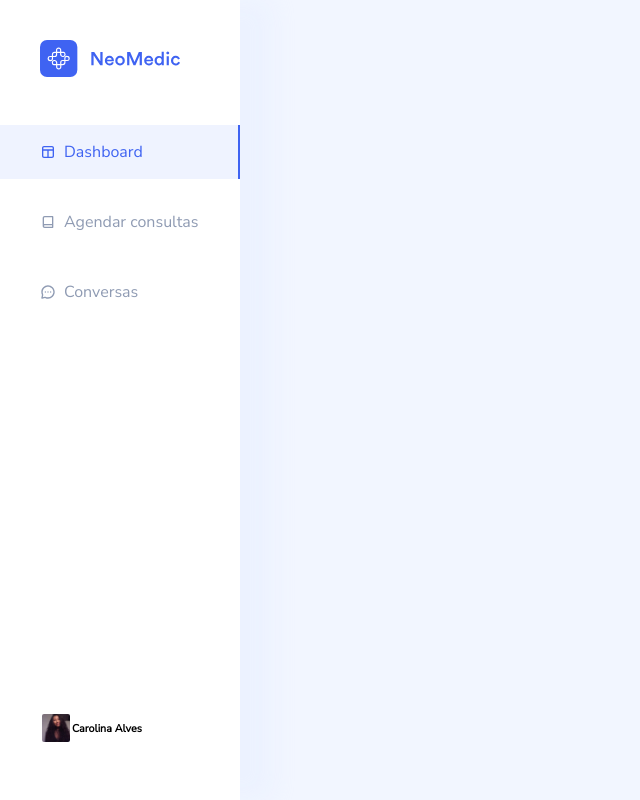
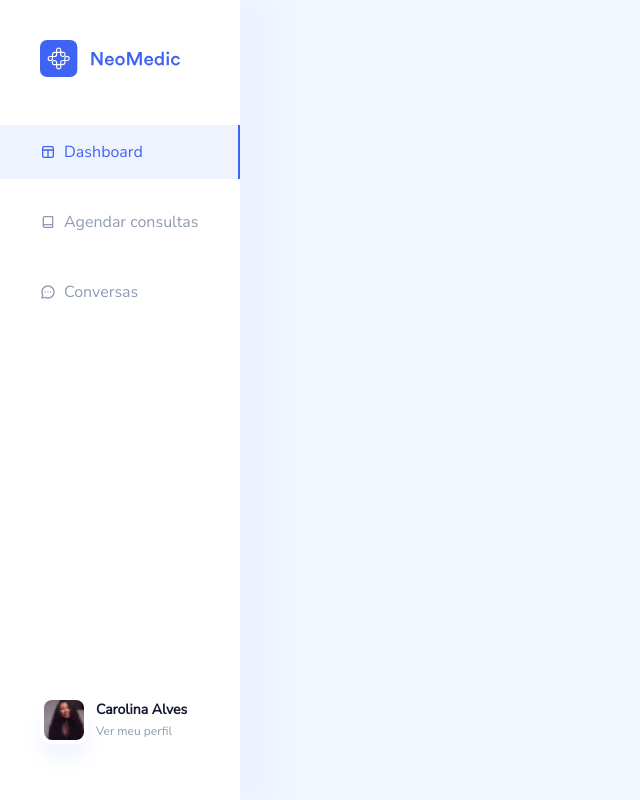
Before and after one commit to yumartins/NeoMedic, a React (Create React App) app in the folder web/: page / in a window 1280 px wide. Shown: the whole page, without its empty margins (0-640 px from the left). Built offline with nearby package versions, Linux system fonts and the light colour scheme.

Commit message:
style: styles sidebar

```diff
--- a/package.json
+++ b/package.json
@@ -26,5 +26,8 @@
     "commitizen": {
       "path": "./node_modules/cz-conventional-changelog"
     }
+  },
+  "dependencies": {
+    "mapbox-gl": "^1.9.1"
   }
 }
--- a/web/src/layout/Sidebar/index.js
+++ b/web/src/layout/Sidebar/index.js
@@ -1,8 +1,10 @@
 import React from 'react';
 import {
   Name,
+  Link,
   Item,
   Image,
+  Content,
   Picture,
   Article,
   NavIcon,
@@ -32,9 +34,12 @@ const Sidebar = () => (
       ))}
     </Navigation>
 
-    <Profile>
+    <Profile to="/profile">
       <Picture src={User} />
-      <Name>Carolina Alves</Name>
+      <Content>
+        <Name>Carolina Alves</Name>
+        <Link>Ver meu perfil</Link>
+      </Content>
     </Profile>
   </Article>
 );
--- a/web/src/layout/Sidebar/styles.js
+++ b/web/src/layout/Sidebar/styles.js
@@ -1,5 +1,5 @@
 import styled from 'styled-components';
-import { color, typograph, borderRadius } from '../../styles';
+import { color, typograph, radius, shadow } from '../../styles';
 import { NavLink } from 'react-router-dom';
 import { Icon } from '../../components/Icon';
 
@@ -70,18 +70,59 @@ export const Item = styled(NavLink)`
   }
 `;
 
-export const Profile = styled.div`
+export const Name = styled.h6`
+  font-size: ${typograph.size.s2};
+  font-weight: ${typograph.weight.semiBold};
+  color: ${color.gray._1000};
+`;
+
+export const Link = styled.span`
+  font-size: ${typograph.size.s1};
+  color: ${color.gray._600};
+`;
+
+export const Profile = styled(NavLink)`
   margin-top: auto;
   padding: 16px 40px;
   display: flex;
   align-items: center;
+  position: relative;
+
+  &::after {
+    content: '';
+    background-color: transparent;
+    position: absolute;
+    right: 0;
+    width: 2px;
+    height: 100%;
+  }
+
+  &.active {
+    color: ${color.primary._500};
+    background-color: ${color.primary.transparency._100};
+
+    &::after {
+      background-color: ${color.primary._500};
+    }
+
+    ${Name} {
+      color: ${color.primary._500};
+    }
+
+    ${Link} {
+      color: ${color.primary._400}
+    }
+  }
 `;
 
 export const Picture = styled.img`
-  width: 32px;
-  height: 32px;
-  border-radius: ${borderRadius.sm}px;
-  border: 2px solid ${color.gray._100};
+  width: 48px;
+  height: 48px;
+  border-radius: ${radius.lg}px;
+  border: 4px solid ${color.gray._100};
+  box-shadow: ${shadow.md};
 `;
 
-export const Name = styled.h6``;
+export const Content = styled.div`
+  margin-left: 8px;
+`;
--- a/web/src/styles/general.js
+++ b/web/src/styles/general.js
@@ -1,13 +1,13 @@
 /**
  * General styles
  */
-export const borderRadius = {
+export const radius = {
   sm: 4,
   md: 8,
   lg: 12,
 };
 
-export const boxShadow = {
+export const shadow = {
   sm: '0 8px 8px 0 rgba(217, 228, 255, .32)',
   md: '0 16px 16px 0 rgba(217, 228, 255, .32)',
   lg: '0 32px 24px 0 rgba(217, 228, 255, .32)',
--- a/web/src/styles/index.js
+++ b/web/src/styles/index.js
@@ -8,8 +8,8 @@ export {
 } from './animate';
 
 export {
-  boxShadow,
-  borderRadius,
+  shadow,
+  radius,
 } from './general';
 
 export {
```
Also changed, not shown: 1 other file (tests, documents, lock files or other folders).
